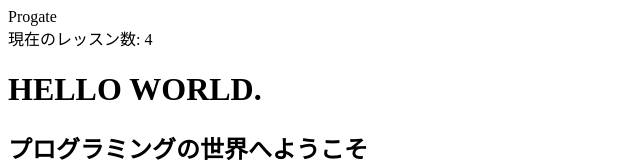
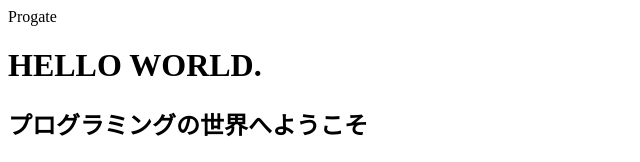
Before and after one commit to AkihikoNambu/react-lesson, a React app: page / in a window 1280 px wide. Shown: the top 162 px of the page, without its empty margins (0-640 px from the left). Built offline with nearby package versions, Linux system fonts and the light colour scheme; the HTML template or start-up script is replaced by a standard one.

Commit message:
move lesson data to Main.js

```diff
--- a/src/components/App.js
+++ b/src/components/App.js
@@ -3,40 +3,12 @@ import Header from './Header'
 import Main from './Main'
 import Footer from './Footer'
 
-const lessons = [
-  {
-    id: 1,
-    name: 'HTML & CSS',
-    imageUrl: 'https://s3-ap-northeast-1.amazonaws.com/progate/shared/images/lesson/html/study/html.svg',
-    description: 'WEBページはHTML、CSSという言語によってその見た目が作られています。 実際にWEBページを作りながら学んでみましょう！',
-  },
-  {
-    id: 2,
-    name: 'PHP',
-    imageUrl: 'https://s3-ap-northeast-1.amazonaws.com/progate/shared/images/lesson/html/study/php.svg',
-    description: 'PHPを学べば、ユーザーからデータを受け取りそれを表示するなど、 実際のWEBサービスで必要な機能を作ることが出来ます。',
-  },
-  {
-    id: 3,
-    name: 'Ruby',
-    imageUrl: 'https://s3-ap-northeast-1.amazonaws.com/progate/shared/images/lesson/html/study/ruby.svg',
-    description: 'RubyはWEBアプリケーションの「システム」をつくるためのプログラミング言語です。',
-  },
-  {
-    id: 4,
-    name: 'Swift',
-    imageUrl: 'https://s3-ap-northeast-1.amazonaws.com/progate/shared/images/lesson/html/study/swift.svg',
-    description: 'SwiftはiPhoneアプリを作るための言語です。 Swiftを学んでiPhoneアプリを作る力を身につけましょう！',
-  },
-]
-
 class App extends React.Component {
   render() {
-    const lessonsCount = lessons.length
     return (
       <div>
-        <Header count={lessonsCount} />
-        <Main lessons={lessons} />
+        <Header />
+        <Main />
         <Footer />
       </div>
     )
--- a/src/components/Header.js
+++ b/src/components/Header.js
@@ -5,7 +5,6 @@ export default class Header extends React.Component {
     return(
       <div className='header'>
         <div className='header-logo'>Progate</div>
-        <div className='header-lesson-count'>{`現在のレッスン数: ${this.props.count}`}</div>
       </div>
     )
   }
--- a/src/components/LessonItem.js
+++ b/src/components/LessonItem.js
@@ -2,12 +2,15 @@ import React from 'react'
 
 export default class LessonItem extends React.Component {
   render() {
-    const {lesson} = this.props
+    const {
+      lesson,
+      handleClickImage,
+    } = this.props
     return(
       <div className='contents-item'>
         <img
           src={lesson.imageUrl}
-          onClick={this.props.handleClickImage.bind(this, lesson)}
+          onClick={handleClickImage.bind(this, lesson)}
         />
         <p>{lesson.name}</p>
       </div>
--- a/src/components/Main.js
+++ b/src/components/Main.js
@@ -1,6 +1,33 @@
 import React from 'react'
 import LessonItem from './LessonItem'
 import LessonModal from './LessonModal'
+
+const lessons = [
+  {
+    id: 1,
+    name: 'HTML & CSS',
+    imageUrl: 'https://s3-ap-northeast-1.amazonaws.com/progate/shared/images/lesson/html/study/html.svg',
+    description: 'WEBページはHTML、CSSという言語によってその見た目が作られています。 実際にWEBページを作りながら学んでみましょう！',
+  },
+  {
+    id: 2,
+    name: 'PHP',
+    imageUrl: 'https://s3-ap-northeast-1.amazonaws.com/progate/shared/images/lesson/html/study/php.svg',
+    description: 'PHPを学べば、ユーザーからデータを受け取りそれを表示するなど、 実際のWEBサービスで必要な機能を作ることが出来ます。',
+  },
+  {
+    id: 3,
+    name: 'Ruby',
+    imageUrl: 'https://s3-ap-northeast-1.amazonaws.com/progate/shared/images/lesson/html/study/ruby.svg',
+    description: 'RubyはWEBアプリケーションの「システム」をつくるためのプログラミング言語です。',
+  },
+  {
+    id: 4,
+    name: 'Swift',
+    imageUrl: 'https://s3-ap-northeast-1.amazonaws.com/progate/shared/images/lesson/html/study/swift.svg',
+    description: 'SwiftはiPhoneアプリを作るための言語です。 Swiftを学んでiPhoneアプリを作る力を身につけましょう！',
+  },
+]
 
 export default class Main extends React.Component {
   constructor(props) {
@@ -71,7 +98,6 @@ export default class Main extends React.Component {
   }
 
   render() {
-    const {lessons} = this.props
     const {
       formSubmitted,
       emailError,
@@ -137,12 +163,12 @@ export default class Main extends React.Component {
             )
           })}
         </div>
-        {isModalOpen && openLesson &&
+        {isModalOpen && (
           <LessonModal
             lesson={openLesson}
             handleClickClose={this.handleClickClose.bind(this)}
           />
-        }
+        )}
         <div className='contact-form'>
           <h3 className='section-title'>お問い合わせ</h3>
           {formJSX}
```
